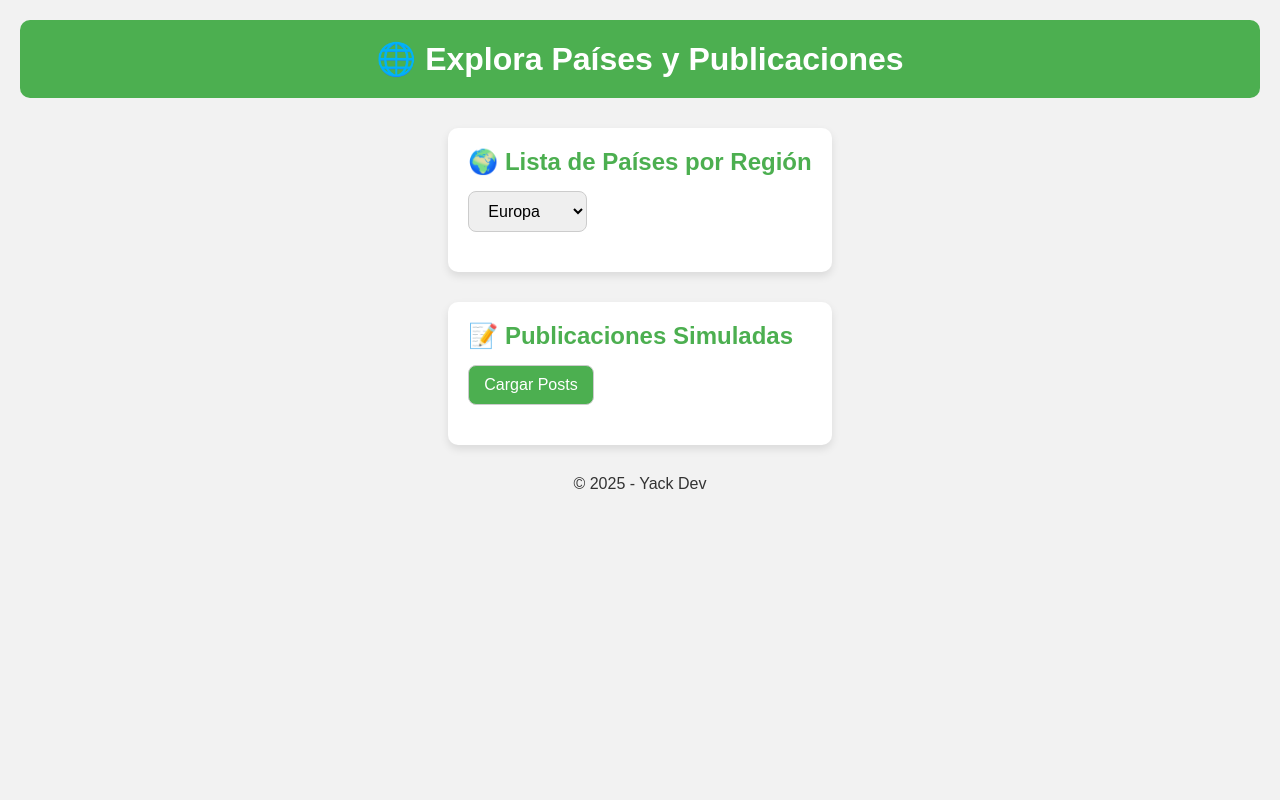
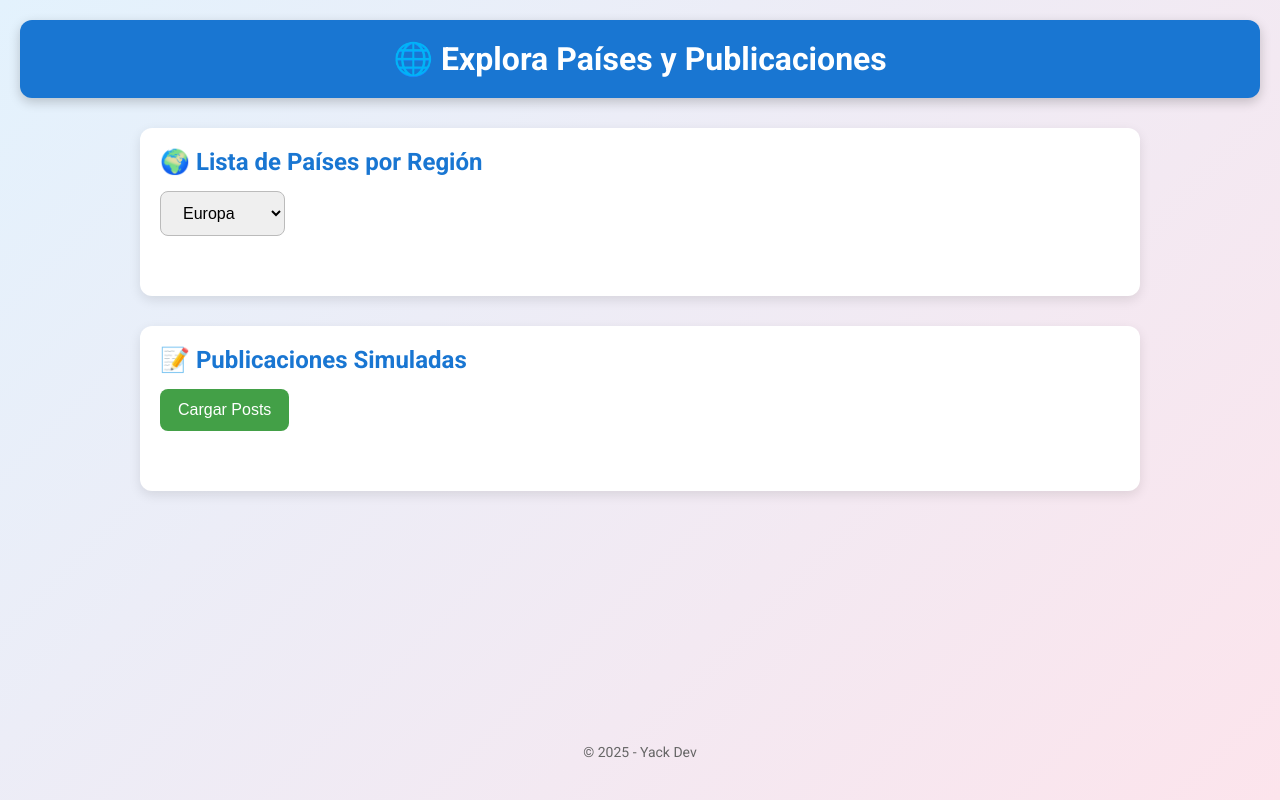
Before and after one commit to yony4512/yack, a plain HTML site: page index.html in a window 1280 px wide. Drawn offline with Linux system fonts and the light colour scheme.

Commit message:
Update style.css

```diff
--- a/style.css
+++ b/style.css
@@ -1,4 +1,4 @@
-/* Reset básico */
+/* Fuente y reset */
 * {
   margin: 0;
   padding: 0;
@@ -6,71 +6,96 @@
 }
 
 body {
-  font-family: Arial, sans-serif;
-  background-color: #f2f2f2;
+  font-family: 'Roboto', sans-serif;
+  background: linear-gradient(135deg, #e3f2fd, #fce4ec);
   color: #333;
   display: flex;
   flex-direction: column;
   align-items: center;
   padding: 20px;
+  min-height: 100vh;
 }
 
-/* Encabezado */
 header {
-  background-color: #4CAF50;
+  background-color: #1976d2;
   color: white;
   padding: 20px 40px;
   width: 100%;
   text-align: center;
-  border-radius: 10px;
+  border-radius: 12px;
+  box-shadow: 0 4px 12px rgba(0, 0, 0, 0.2);
   margin-bottom: 30px;
+}
+
+/* Main container */
+main {
+  width: 100%;
+  max-width: 1000px;
 }
 
 /* Secciones */
 section {
   background-color: white;
-  width: 100%;
-  max-width: 800px;
   padding: 20px;
   margin-bottom: 30px;
-  border-radius: 10px;
-  box-shadow: 0 4px 8px rgba(0,0,0,0.1);
+  border-radius: 12px;
+  box-shadow: 0 4px 12px rgba(0,0,0,0.1);
 }
 
 /* Títulos */
 h2 {
   margin-bottom: 15px;
-  color: #4CAF50;
+  color: #1976d2;
+  font-size: 24px;
 }
 
 /* Select y botón */
 select, button {
-  padding: 10px 15px;
+  padding: 12px 18px;
   font-size: 16px;
+  border: 1px solid #bbb;
+  border-radius: 8px;
   margin-bottom: 20px;
-  border: 1px solid #ccc;
-  border-radius: 8px;
-  outline: none;
   transition: all 0.3s ease;
 }
 
 button {
-  background-color: #4CAF50;
+  background-color: #43a047;
   color: white;
-  cursor: pointer;
+  border: none;
 }
 
 button:hover {
-  background-color: #45a049;
+  background-color: #388e3c;
+  transform: scale(1.03);
 }
 
-/* Listas */
-ul {
-  list-style: none;
-  padding-left: 0;
+/* Contenedor de tarjetas */
+.card-container {
+  display: grid;
+  grid-template-columns: repeat(auto-fill, minmax(280px, 1fr));
+  gap: 20px;
+  margin-top: 20px;
 }
 
-li {
-  margin-bottom: 10px;
-  line-height: 1.6;
+/* Tarjetas */
+.card {
+  background-color: #f9f9f9;
+  padding: 15px 20px;
+  border-radius: 10px;
+  box-shadow: 0 2px 8px rgba(0,0,0,0.1);
+  transition: 0.3s ease;
 }
+
+.card:hover {
+  transform: translateY(-5px);
+}
+
+/* Footer */
+footer {
+  margin-top: auto;
+  padding: 20px;
+  text-align: center;
+  color: #666;
+  font-size: 14px;
+}
```
